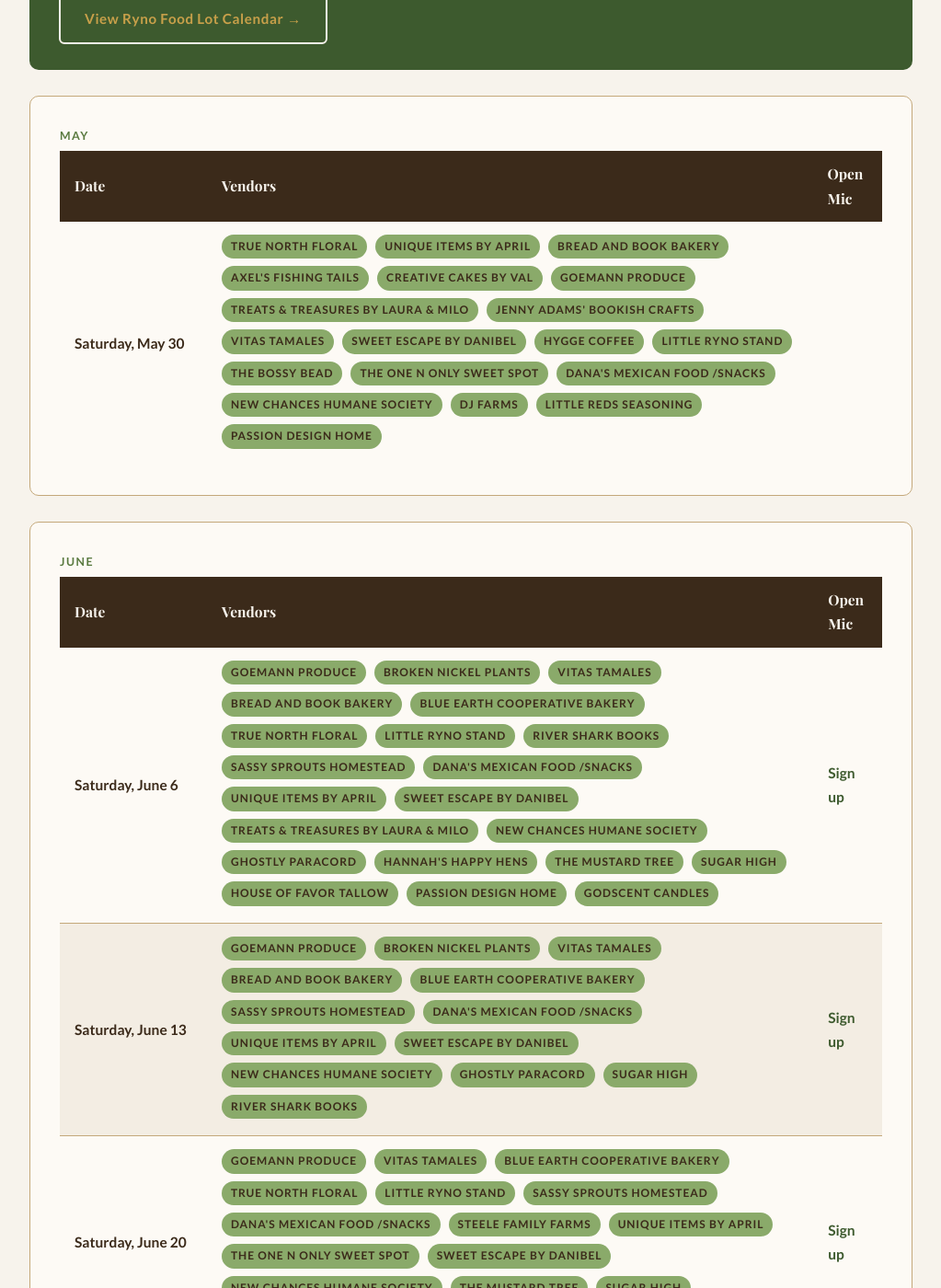
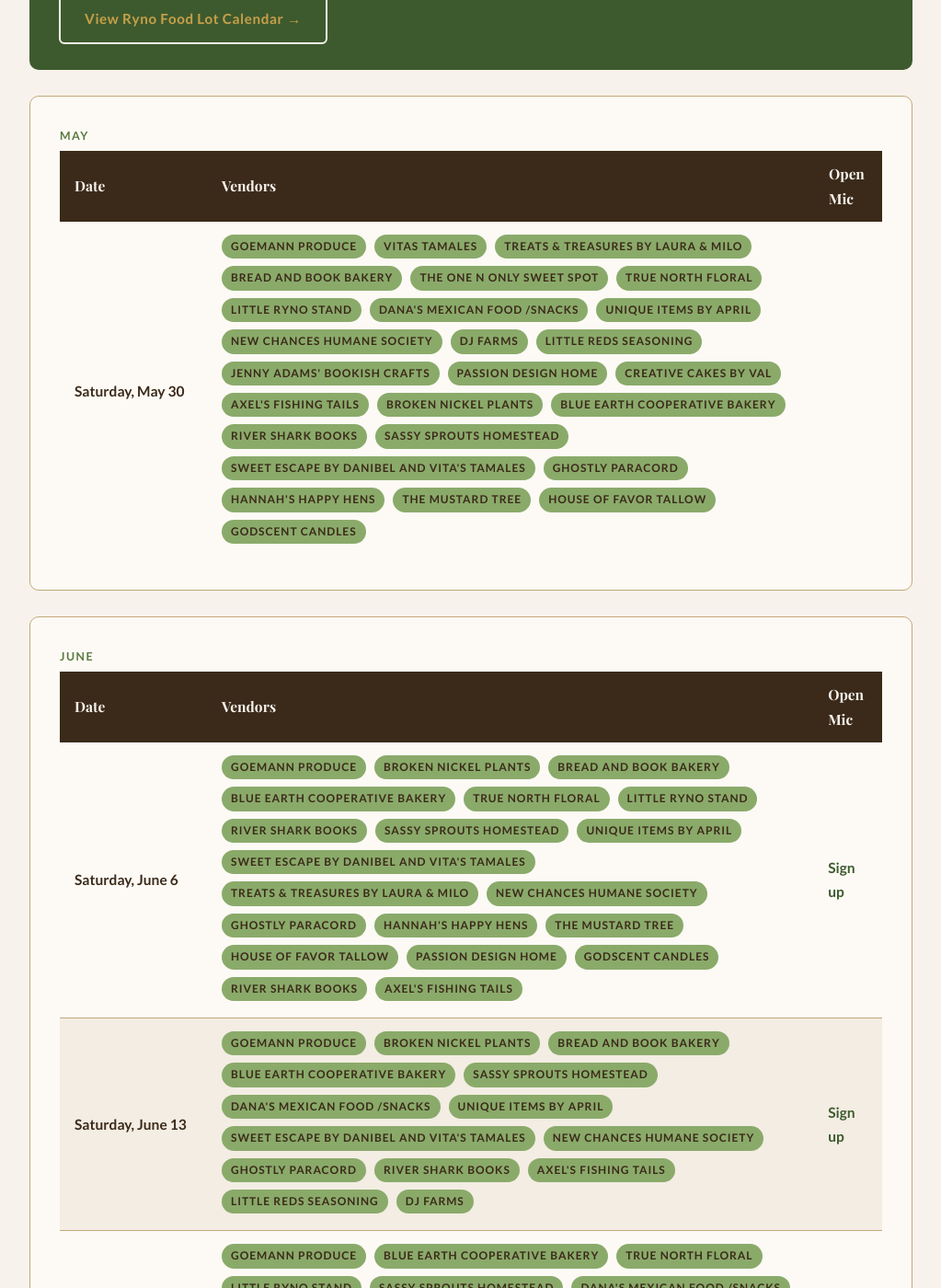
Before and after one commit to blueearthcommunitymarket/blueearthcommunitymarket.github.io, a Jekyll site: the page built from calendar/index.html, in a window 1280 px wide and 1400 px high, scrolled down 436 px. Shown: the whole window at 92% size, without its empty margins (128-1151 px from the left). Built offline with Jekyll 4.4.1, drawn with Linux system fonts in a browser that asks for light colours; some web fonts are replaced; some of the changed text lies outside the part shown.

Commit message:
Sync market calendar to latest signup PDF

```diff
--- a/calendar/index.html
+++ b/calendar/index.html
@@ -30,25 +30,32 @@
                 <tr>
                     <td class="market-date">Saturday, May 30</td>
                     <td>
+                        <span class="tag">Goemann Produce</span>
+                        <span class="tag">Vitas Tamales</span>
+                        <span class="tag">Treats & Treasures By Laura & Milo</span>
+                        <span class="tag">Bread and Book Bakery</span>
+                        <span class="tag">The One N Only Sweet Spot</span>
                         <span class="tag">True North Floral</span>
+                        <span class="tag">Little Ryno Stand</span>
+                        <span class="tag">Dana's Mexican Food /Snacks</span>
                         <span class="tag">Unique Items by April</span>
-                        <span class="tag">Bread and Book Bakery</span>
-                        <span class="tag">Axel's Fishing Tails</span>
-                        <span class="tag">Creative Cakes By Val</span>
-                        <span class="tag">Goemann Produce</span>
-                        <span class="tag">Treats & Treasures By Laura & Milo</span>
-                        <span class="tag">Jenny Adams' Bookish Crafts</span>
-                        <span class="tag">Vitas Tamales</span>
-                        <span class="tag">Sweet Escape by Danibel</span>
-                        <span class="tag">Hygge Coffee</span>
-                        <span class="tag">Little Ryno Stand</span>
-                        <span class="tag">The Bossy Bead</span>
-                        <span class="tag">The One N Only Sweet Spot</span>
-                        <span class="tag">Dana's Mexican Food /Snacks</span>
                         <span class="tag">New Chances Humane Society</span>
                         <span class="tag">DJ Farms</span>
                         <span class="tag">Little Reds Seasoning</span>
+                        <span class="tag">Jenny Adams' Bookish Crafts</span>
                         <span class="tag">Passion Design Home</span>
+                        <span class="tag">Creative Cakes By Val</span>
+                        <span class="tag">Axel's Fishing Tails</span>
+                        <span class="tag">Broken Nickel Plants</span>
+                        <span class="tag">Blue Earth Cooperative Bakery</span>
+                        <span class="tag">River Shark Books</span>
+                        <span class="tag">Sassy Sprouts Homestead</span>
+                        <span class="tag">Sweet Escape by Danibel and Vita's Tamales</span>
+                        <span class="tag">Ghostly Paracord</span>
+                        <span class="tag">Hannah's Happy Hens</span>
+                        <span class="tag">The Mustard Tree</span>
+                        <span class="tag">House of Favor Tallow</span>
+                        <span class="tag">GodScent Candles</span>
                     </td>
                     <td></td>
                 </tr>
@@ -71,25 +78,24 @@
                     <td>
                         <span class="tag">Goemann Produce</span>
                         <span class="tag">Broken Nickel Plants</span>
-                        <span class="tag">Vitas Tamales</span>
                         <span class="tag">Bread and Book Bakery</span>
                         <span class="tag">Blue Earth Cooperative Bakery</span>
                         <span class="tag">True North Floral</span>
                         <span class="tag">Little Ryno Stand</span>
                         <span class="tag">River Shark Books</span>
                         <span class="tag">Sassy Sprouts Homestead</span>
-                        <span class="tag">Dana's Mexican Food /Snacks</span>
                         <span class="tag">Unique Items by April</span>
-                        <span class="tag">Sweet Escape by Danibel</span>
+                        <span class="tag">Sweet Escape by Danibel and Vita's Tamales</span>
                         <span class="tag">Treats & Treasures By Laura & Milo</span>
                         <span class="tag">New Chances Humane Society</span>
                         <span class="tag">Ghostly Paracord</span>
                         <span class="tag">Hannah's Happy Hens</span>
                         <span class="tag">The Mustard Tree</span>
-                        <span class="tag">Sugar high</span>
                         <span class="tag">House of Favor Tallow</span>
                         <span class="tag">Passion Design Home</span>
                         <span class="tag">GodScent Candles</span>
+                        <span class="tag">River Shark Books</span>
+                        <span class="tag">Axel's Fishing Tails</span>
                     </td>
                     <td><a href="/open-mic/" class="openmic-link">Sign up</a></td>
                 </tr>
@@ -98,17 +104,18 @@
                     <td>
                         <span class="tag">Goemann Produce</span>
                         <span class="tag">Broken Nickel Plants</span>
-                        <span class="tag">Vitas Tamales</span>
                         <span class="tag">Bread and Book Bakery</span>
                         <span class="tag">Blue Earth Cooperative Bakery</span>
                         <span class="tag">Sassy Sprouts Homestead</span>
                         <span class="tag">Dana's Mexican Food /Snacks</span>
                         <span class="tag">Unique Items by April</span>
-                        <span class="tag">Sweet Escape by Danibel</span>
+                        <span class="tag">Sweet Escape by Danibel and Vita's Tamales</span>
                         <span class="tag">New Chances Humane Society</span>
                         <span class="tag">Ghostly Paracord</span>
-                        <span class="tag">Sugar high</span>
                         <span class="tag">River Shark Books</span>
+                        <span class="tag">Axel's Fishing Tails</span>
+                        <span class="tag">Little Reds Seasoning</span>
+                        <span class="tag">DJ Farms</span>
                     </td>
                     <td><a href="/open-mic/" class="openmic-link">Sign up</a></td>
                 </tr>
@@ -116,7 +123,6 @@
                     <td class="market-date">Saturday, June 20</td>
                     <td>
                         <span class="tag">Goemann Produce</span>
-                        <span class="tag">Vitas Tamales</span>
                         <span class="tag">Blue Earth Cooperative Bakery</span>
                         <span class="tag">True North Floral</span>
                         <span class="tag">Little Ryno Stand</span>
@@ -125,12 +131,12 @@
                         <span class="tag">Steele Family Farms</span>
                         <span class="tag">Unique Items by April</span>
                         <span class="tag">The One N Only Sweet Spot</span>
-                        <span class="tag">Sweet Escape by Danibel</span>
+                        <span class="tag">Sweet Escape by Danibel and Vita's Tamales</span>
                         <span class="tag">New Chances Humane Society</span>
                         <span class="tag">The Mustard Tree</span>
-                        <span class="tag">Sugar high</span>
                         <span class="tag">Beautiful Brushstrokes</span>
                         <span class="tag">Creative Cakes By Val</span>
+                        <span class="tag">Axel's Fishing Tails</span>
                     </td>
                     <td><a href="/open-mic/" class="openmic-link">Sign up</a></td>
                 </tr>
@@ -139,7 +145,6 @@
                     <td>
                         <span class="tag">Goemann Produce</span>
                         <span class="tag">Broken Nickel Plants</span>
-                        <span class="tag">Vitas Tamales</span>
                         <span class="tag">Bread and Book Bakery</span>
                         <span class="tag">Blue Earth Cooperative Bakery</span>
                         <span class="tag">True North Floral</span>
@@ -148,11 +153,11 @@
                         <span class="tag">Steele Family Farms</span>
                         <span class="tag">Unique Items by April</span>
                         <span class="tag">The One N Only Sweet Spot</span>
-                        <span class="tag">Sweet Escape by Danibel</span>
+                        <span class="tag">Sweet Escape by Danibel and Vita's Tamales</span>
                         <span class="tag">New Chances Humane Society</span>
                         <span class="tag">Jenny Adams' Bookish Crafts</span>
-                        <span class="tag">Sugar high</span>
                         <span class="tag">Creative Cakes By Val</span>
+                        <span class="tag">Axel's Fishing Tails</span>
                     </td>
                     <td><a href="/open-mic/" class="openmic-link">Sign up</a></td>
                 </tr>
@@ -175,7 +180,6 @@
                     <td>
                         <span class="tag">Goemann Produce</span>
                         <span class="tag">Broken Nickel Plants</span>
-                        <span class="tag">Vitas Tamales</span>
                         <span class="tag">Bread and Book Bakery</span>
                         <span class="tag">Hagedorn Farms Sweet Corn</span>
                         <span class="tag">Blue Earth Cooperative Bakery</span>
@@ -183,10 +187,9 @@
                         <span class="tag">Steele Family Farms</span>
                         <span class="tag">Unique Items by April</span>
                         <span class="tag">The One N Only Sweet Spot</span>
-                        <span class="tag">Sweet Escape by Danibel</span>
+                        <span class="tag">Sweet Escape by Danibel and Vita's Tamales</span>
                         <span class="tag">New Chances Humane Society</span>
                         <span class="tag">Canna Culture</span>
-                        <span class="tag">Sugar high</span>
                     </td>
                     <td><a href="/open-mic/" class="openmic-link">Sign up</a></td>
                 </tr>
@@ -201,11 +204,12 @@
                         <span class="tag">True North Floral</span>
                         <span class="tag">Unique Items by April</span>
                         <span class="tag">The One N Only Sweet Spot</span>
-                        <span class="tag">Sweet Escape by Danibel</span>
+                        <span class="tag">Sweet Escape by Danibel and Vita's Tamales</span>
                         <span class="tag">New Chances Humane Society</span>
                         <span class="tag">Jenny Adams' Bookish Crafts</span>
                         <span class="tag">Passion Design Home</span>
-                        <span class="tag">Sugar high</span>
+                        <span class="tag">Little Reds Seasoning</span>
+                        <span class="tag">DJ Farms</span>
                     </td>
                     <td><a href="/open-mic/" class="openmic-link">Sign up</a></td>
                 </tr>
@@ -221,11 +225,10 @@
                         <span class="tag">Steele Family Farms</span>
                         <span class="tag">Unique Items by April</span>
                         <span class="tag">The One N Only Sweet Spot</span>
-                        <span class="tag">Sweet Escape by Danibel</span>
+                        <span class="tag">Sweet Escape by Danibel and Vita's Tamales</span>
                         <span class="tag">New Chances Humane Society</span>
                         <span class="tag">Canna Culture</span>
                         <span class="tag">The Mustard Tree</span>
-                        <span class="tag">Sugar high</span>
                     </td>
                     <td><a href="/open-mic/" class="openmic-link">Sign up</a></td>
                 </tr>
@@ -241,9 +244,8 @@
                         <span class="tag">Steele Family Farms</span>
                         <span class="tag">Unique Items by April</span>
                         <span class="tag">The One N Only Sweet Spot</span>
-                        <span class="tag">Sweet Escape by Danibel</span>
+                        <span class="tag">Sweet Escape by Danibel and Vita's Tamales</span>
                         <span class="tag">New Chances Humane Society</span>
-                        <span class="tag">Sugar high</span>
                     </td>
                     <td><a href="/open-mic/" class="openmic-link">Sign up</a></td>
                 </tr>
@@ -275,10 +277,9 @@
                         <span class="tag">Steele Family Farms</span>
                         <span class="tag">Unique Items by April</span>
                         <span class="tag">The One N Only Sweet Spot</span>
-                        <span class="tag">Sweet Escape by Danibel</span>
+                        <span class="tag">Sweet Escape by Danibel and Vita's Tamales</span>
                         <span class="tag">New Chances Humane Society</span>
                         <span class="tag">Canna Culture</span>
-                        <span class="tag">Sugar high</span>
                     </td>
                     <td><a href="/open-mic/" class="openmic-link">Sign up</a></td>
                 </tr>
@@ -293,8 +294,7 @@
                         <span class="tag">Dana's Mexican Food /Snacks</span>
                         <span class="tag">Unique Items by April</span>
                         <span class="tag">The One N Only Sweet Spot</span>
-                        <span class="tag">Sweet Escape by Danibel</span>
-                        <span class="tag">Sugar high</span>
+                        <span class="tag">Sweet Escape by Danibel and Vita's Tamales</span>
                     </td>
                     <td><a href="/open-mic/" class="openmic-link">Sign up</a></td>
                 </tr>
@@ -309,8 +309,7 @@
                         <span class="tag">Dana's Mexican Food /Snacks</span>
                         <span class="tag">Unique Items by April</span>
                         <span class="tag">The One N Only Sweet Spot</span>
-                        <span class="tag">Sweet Escape by Danibel</span>
-                        <span class="tag">Sugar high</span>
+                        <span class="tag">Sweet Escape by Danibel and Vita's Tamales</span>
                     </td>
                     <td><a href="/open-mic/" class="openmic-link">Sign up</a></td>
                 </tr>
@@ -325,9 +324,8 @@
                         <span class="tag">Steele Family Farms</span>
                         <span class="tag">Unique Items by April</span>
                         <span class="tag">The One N Only Sweet Spot</span>
-                        <span class="tag">Sweet Escape by Danibel</span>
+                        <span class="tag">Sweet Escape by Danibel and Vita's Tamales</span>
                         <span class="tag">Jenny Adams' Bookish Crafts</span>
-                        <span class="tag">Sugar high</span>
                     </td>
                     <td><a href="/open-mic/" class="openmic-link">Sign up</a></td>
                 </tr>
@@ -340,8 +338,7 @@
                         <span class="tag">Dana's Mexican Food /Snacks</span>
                         <span class="tag">Unique Items by April</span>
                         <span class="tag">The One N Only Sweet Spot</span>
-                        <span class="tag">Sweet Escape by Danibel</span>
-                        <span class="tag">Sugar high</span>
+                        <span class="tag">Sweet Escape by Danibel and Vita's Tamales</span>
                     </td>
                     <td><a href="/open-mic/" class="openmic-link">Sign up</a></td>
                 </tr>
@@ -369,8 +366,7 @@
                         <span class="tag">Steele Family Farms</span>
                         <span class="tag">Unique Items by April</span>
                         <span class="tag">The One N Only Sweet Spot</span>
-                        <span class="tag">Sweet Escape by Danibel</span>
-                        <span class="tag">Sugar high</span>
+                        <span class="tag">Sweet Escape by Danibel and Vita's Tamales</span>
                     </td>
                     <td><a href="/open-mic/" class="openmic-link">Sign up</a></td>
                 </tr>
@@ -384,9 +380,8 @@
                         <span class="tag">Steele Family Farms</span>
                         <span class="tag">Unique Items by April</span>
                         <span class="tag">The One N Only Sweet Spot</span>
-                        <span class="tag">Sweet Escape by Danibel</span>
+                        <span class="tag">Sweet Escape by Danibel and Vita's Tamales</span>
                         <span class="tag">The Mustard Tree</span>
-                        <span class="tag">Sugar high</span>
                     </td>
                     <td><a href="/open-mic/" class="openmic-link">Sign up</a></td>
                 </tr>
@@ -400,8 +395,7 @@
                         <span class="tag">Steele Family Farms</span>
                         <span class="tag">Unique Items by April</span>
                         <span class="tag">The One N Only Sweet Spot</span>
-                        <span class="tag">Sweet Escape by Danibel</span>
-                        <span class="tag">Sugar high</span>
+                        <span class="tag">Sweet Escape by Danibel and Vita's Tamales</span>
                     </td>
                     <td><a href="/open-mic/" class="openmic-link">Sign up</a></td>
                 </tr>
@@ -415,8 +409,7 @@
                         <span class="tag">Steele Family Farms</span>
                         <span class="tag">Unique Items by April</span>
                         <span class="tag">The One N Only Sweet Spot</span>
-                        <span class="tag">Sweet Escape by Danibel</span>
-                        <span class="tag">Sugar high</span>
+                        <span class="tag">Sweet Escape by Danibel and Vita's Tamales</span>
                     </td>
                     <td><a href="/open-mic/" class="openmic-link">Sign up</a></td>
                 </tr>
@@ -443,8 +436,7 @@
                         <span class="tag">Steele Family Farms</span>
                         <span class="tag">Unique Items by April</span>
                         <span class="tag">The One N Only Sweet Spot</span>
-                        <span class="tag">Sweet Escape by Danibel</span>
-                        <span class="tag">Sugar high</span>
+                        <span class="tag">Sweet Escape by Danibel and Vita's Tamales</span>
                     </td>
                     <td><a href="/open-mic/" class="openmic-link">Sign up</a></td>
                 </tr>
@@ -457,8 +449,7 @@
                         <span class="tag">Steele Family Farms</span>
                         <span class="tag">Unique Items by April</span>
                         <span class="tag">The One N Only Sweet Spot</span>
-                        <span class="tag">Sweet Escape by Danibel</span>
-                        <span class="tag">Sugar high</span>
+                        <span class="tag">Sweet Escape by Danibel and Vita's Tamales</span>
                     </td>
                     <td><a href="/open-mic/" class="openmic-link">Sign up</a></td>
                 </tr>
@@ -471,9 +462,8 @@
                         <span class="tag">Steele Family Farms</span>
                         <span class="tag">Unique Items by April</span>
                         <span class="tag">The One N Only Sweet Spot</span>
-                        <span class="tag">Sweet Escape by Danibel</span>
+                        <span class="tag">Sweet Escape by Danibel and Vita's Tamales</span>
                         <span class="tag">Jenny Adams' Bookish Crafts</span>
-                        <span class="tag">Sugar high</span>
                     </td>
                     <td><a href="/open-mic/" class="openmic-link">Sign up</a></td>
                 </tr>
@@ -482,9 +472,8 @@
                     <td>
                         <span class="tag">Blue Earth Cooperative Bakery</span>
                         <span class="tag">True North Floral</span>
-                        <span class="tag">Sweet Escape by Danibel</span>
+                        <span class="tag">Sweet Escape by Danibel and Vita's Tamales</span>
                         <span class="tag">The One N Only Sweet Spot</span>
-                        <span class="tag">Sugar high</span>
                     </td>
                     <td><a href="/open-mic/" class="openmic-link">Sign up</a></td>
                 </tr>
@@ -494,8 +483,7 @@
                         <span class="tag">Blue Earth Cooperative Bakery</span>
                         <span class="tag">True North Floral</span>
                         <span class="tag">The One N Only Sweet Spot</span>
-                        <span class="tag">Sweet Escape by Danibel</span>
-                        <span class="tag">Sugar high</span>
+                        <span class="tag">Sweet Escape by Danibel and Vita's Tamales</span>
                     </td>
                     <td><a href="/open-mic/" class="openmic-link">Sign up</a></td>
                 </tr>
```
